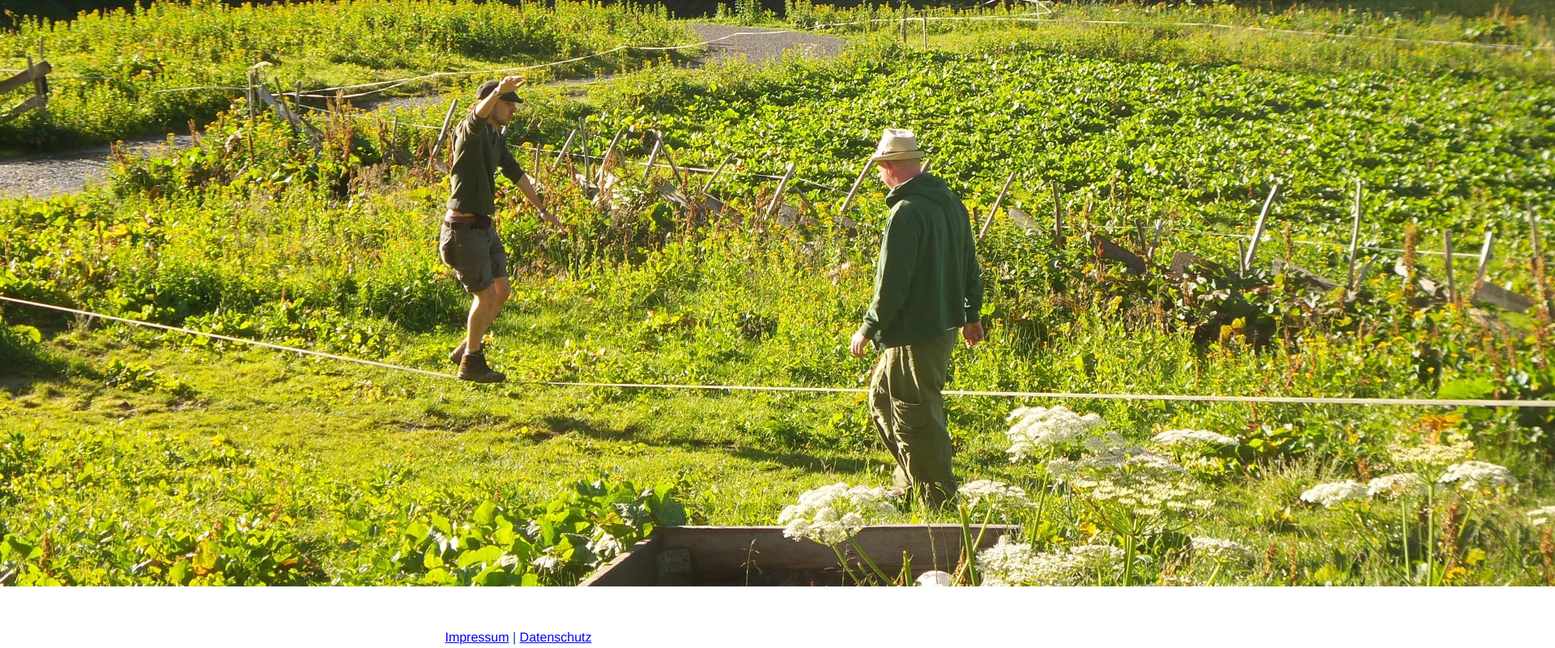
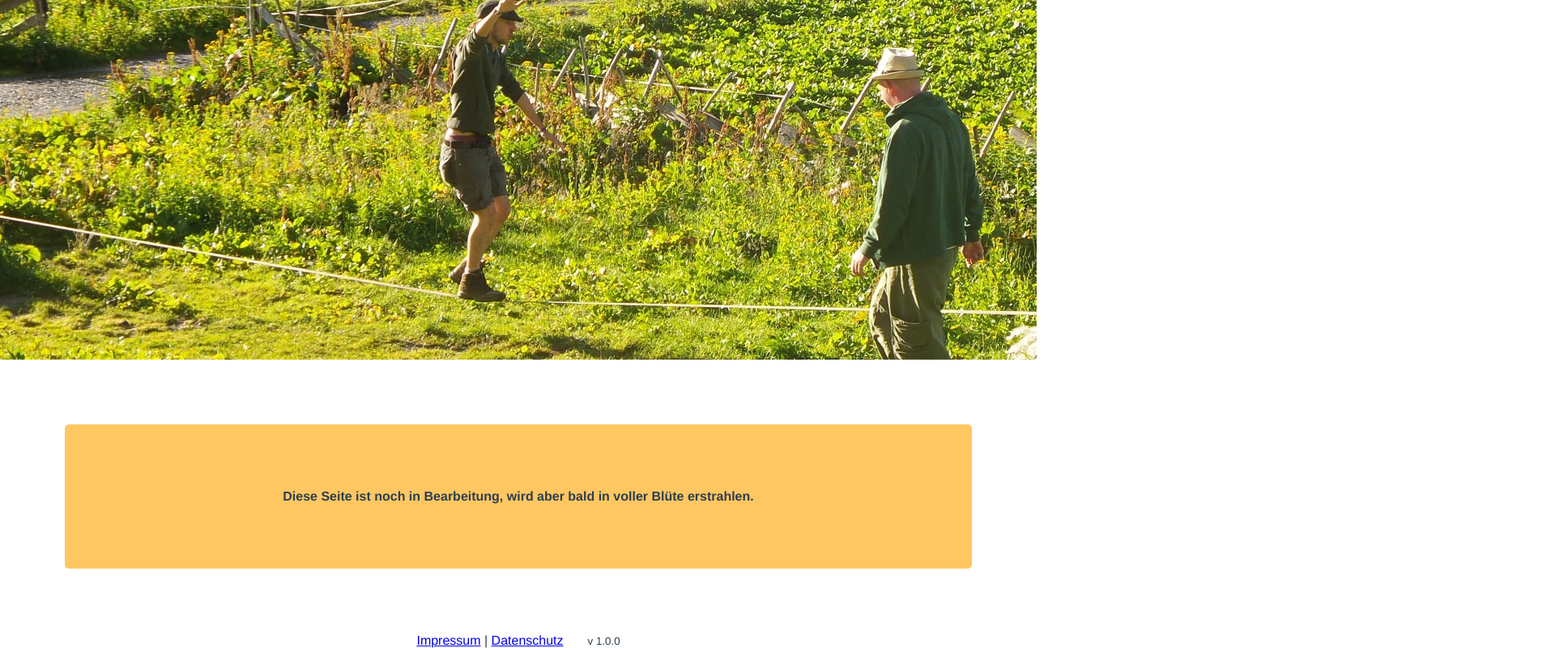
Before and after one commit to bassdman/my-website, a Vue app: page / in a window 1280 px wide. Shown: the part 356-1156 px from the top of the page at 81% size, 1920 px wide, since content can reach past the window. Built offline with nearby package versions, Linux system fonts and the light colour scheme.

Commit message:
deployment version 1.0

```diff
--- a/package.json
+++ b/package.json
@@ -1,9 +1,10 @@
 {
     "name": "manuel_gelsen_website",
-    "version": "0.1.0",
+    "version": "1.0.0",
     "private": true,
     "scripts": {
         "serve": "vue-cli-service serve",
+        "postbuild": "cp -r private/ dist",
         "build": "vue-cli-service build",
         "lint": "vue-cli-service lint"
     },
--- a/src/components/Footer.vue
+++ b/src/components/Footer.vue
@@ -2,13 +2,20 @@
   <footer>
       <router-link to="/impressum">Impressum</router-link> |
       <router-link to="/datenschutz">Datenschutz</router-link>
+      <span class="version">v {{version}}</span>
   </footer>
 </template>
 
 <script>
+import {version} from '../../package.json';
 
 export default {
   name: 'footerElem',
+  data() {
+    return {
+      version
+    }
+  }
 };
 </script>
 
@@ -17,4 +24,8 @@ export default {
         text-align:center;
         margin-top: 50px;
     }
+    .version{
+      margin-left: 30px;
+      font-size: smaller;
+    }
 </style>
--- a/src/router.js
+++ b/src/router.js
@@ -39,7 +39,9 @@ export default new Router({
             name: 'datenschutz',
             component: () =>
                 import ('./views/Datenschutz.vue'),
-            headerPagename: 'Datenschutz'
+            meta: {
+                headerPagename: 'Datenschutz'
+            }
         },
     ],
 });
--- a/src/views/Datenschutz.vue
+++ b/src/views/Datenschutz.vue
@@ -300,7 +300,7 @@ img {
 }
 
 .imgwrapper{
-    max-height: 600px;
+    max-height: 90vh;
     overflow: hidden;
 }
 figure{
@@ -310,13 +310,13 @@ figcaption{
     font-size:small;
 }
 q{
-    max-width: 1200px;
+  max-width: 1200px;
   margin: auto;
   display:block;
   font-size:larger;
   font-style:italic;
-  margin-bottom:50px;
-  padding: 2em 5em 0px 5em;
+  margin-bottom:30px;
+  padding: 0em 5em;
 }
 
 </style>
--- a/src/views/Home.vue
+++ b/src/views/Home.vue
@@ -1,6 +1,11 @@
 <template>
   <div class="home">
-    <img alt="teaser" src="../assets/startseite.jpg">
+    <figure>
+        <img alt="teaser" src="../assets/startseite.jpg">
+    </figure>
+  <div class="imAufbau">
+    Diese Seite ist noch in Bearbeitung, wird aber bald in voller Blüte erstrahlen.
+  </div>
   </div>
 </template>
 
@@ -11,3 +16,23 @@ export default {
   name: 'home',
 };
 </script>
+
+<style>
+  figure{
+    margin: 0px;
+    height: 100vh;
+    overflow: hidden;
+  }
+
+  img{
+    margin-top: -100px;
+  }
+  .imAufbau{
+    padding: 5em;
+    background: #ffa5009e;
+    font-weight: bold;
+    border-radius: 5px;
+    text-align: center;
+    margin: 5em;
+  }
+</style>
--- a/src/views/Impressum.vue
+++ b/src/views/Impressum.vue
@@ -57,7 +57,7 @@ img {
   width: 100%;
 }
 .imgwrapper{
-    max-height: 600px;
+    max-height: 90vh;
     overflow:hidden;
 }
 figure{
@@ -67,8 +67,4 @@ figcaption{
     font-size:small;
 }
 
-.content{
-    margin-top: 50px;
-}
-
 </style>
```
Also changed, not shown: 1 other file (tests, documents, lock files or other folders).
